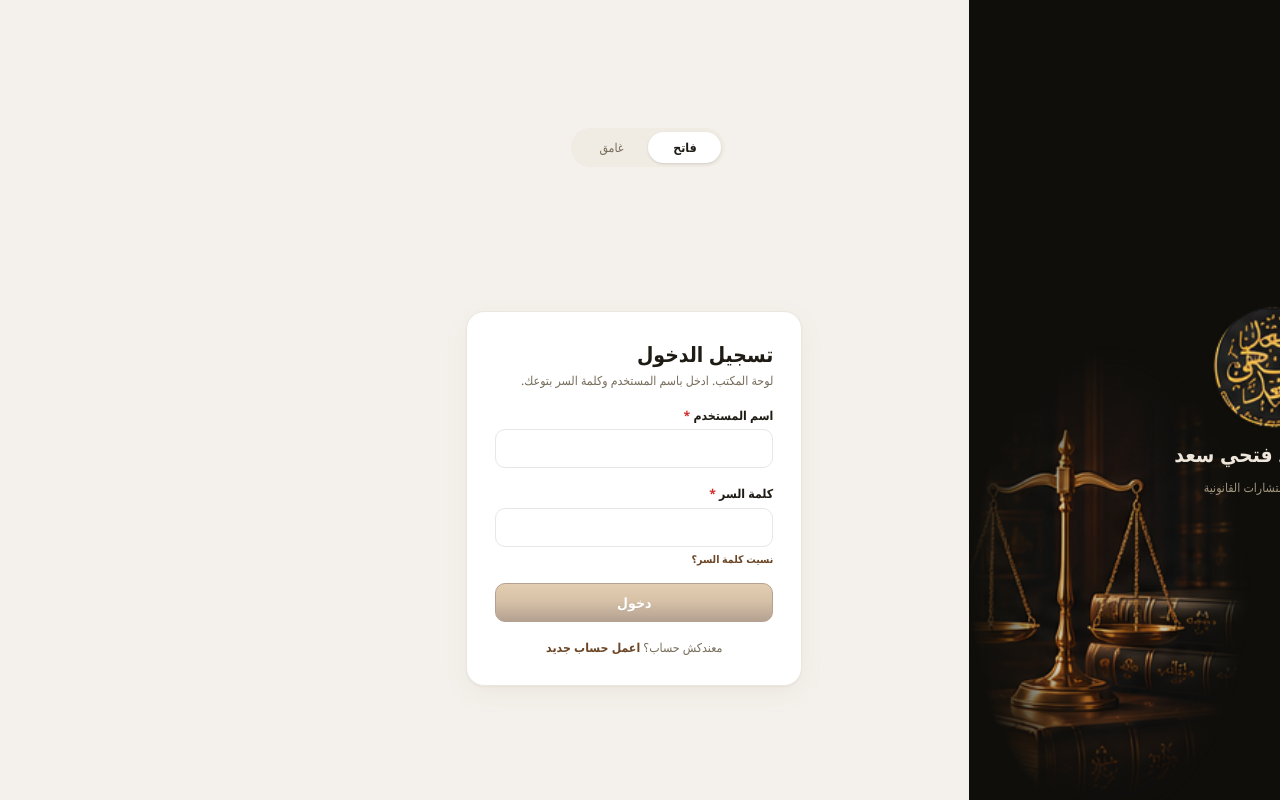
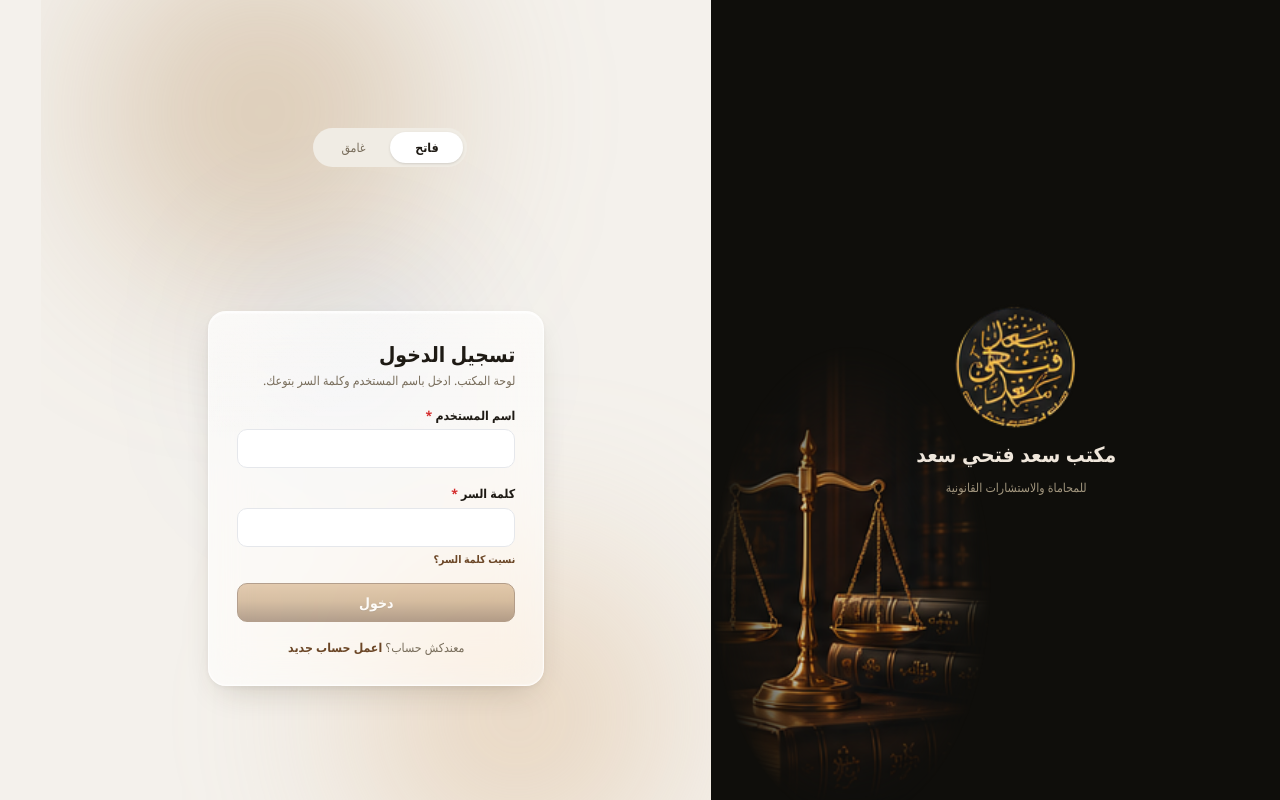
Before and after one commit to LegalAI-Platform/Office_chatbot, a React (Vite) app in the folder web/: page /login in a window 1280 px wide. Built offline with nearby package versions, Linux system fonts and the light colour scheme.

Commit message:
panel: every card is liquid glass with the iOS-style sheen; the sign-in pages and the alerts menu are glass too
Co-Authored-By: Claude Sonnet 5.5 <noreply@anthropic.com>

```diff
--- a/web/src/app/Layout.tsx
+++ b/web/src/app/Layout.tsx
@@ -232,7 +232,7 @@ function Bell({ late }: { late: number }) {
         ) : null}
       </button>
       {open ? (
-        <div role="dialog" aria-label="التنبيهات" className="surface absolute top-[calc(100%+0.5rem)] left-0 z-30 grid w-[min(22rem,calc(100vw-2rem))] gap-1 rounded-xl p-2">
+        <div role="dialog" aria-label="التنبيهات" className="liquid liquid-strong absolute top-[calc(100%+0.5rem)] left-0 z-30 grid w-[min(22rem,calc(100vw-2rem))] gap-1 rounded-2xl p-2">
           <div className="flex items-center justify-between px-2 py-1">
             <span className="font-bold">التنبيهات</span>
             {unread > 0 ? (
--- a/web/src/features/auth/AuthLayout.tsx
+++ b/web/src/features/auth/AuthLayout.tsx
@@ -17,10 +17,16 @@ export function AuthLayout({ title, subtitle, children }: { title: string; subti
         </div>
       </section>
 
-      <div className="relative grid place-items-center px-4 pt-20 pb-10 lg:py-10">
+      <div className="relative isolate grid place-items-center overflow-hidden px-4 pt-20 pb-10 lg:py-10">
+        {/* the soft light the glass card shows through (the page's gold and warm sand) */}
+        <div aria-hidden className="pointer-events-none absolute inset-0 -z-10">
+          <span className="absolute -top-16 end-[8%] size-[24rem] rounded-full bg-gold/35 blur-[90px]" />
+          <span className="absolute -bottom-20 start-[6%] size-[22rem] rounded-full bg-[#d9b48a]/45 blur-[90px]" />
+          <span className="absolute top-1/3 start-[40%] size-[14rem] rounded-full bg-blue/10 blur-[80px]" />
+        </div>
         {/* the look before signing in too (the same choice as inside, kept in the browser) */}
         <ThemePicker label="الشكل" className="absolute top-4 end-4 w-44" />
-        <div className="surface grid w-full max-w-sm gap-5 rounded-[var(--radius-sheet)] p-6 lg:p-8">
+        <div className="liquid grid w-full max-w-sm gap-5 rounded-[var(--radius-sheet)] p-6 lg:p-8">
           <div className="grid gap-1">
             <h1 className="text-2xl">{title}</h1>
             {subtitle ? <p className="text-sm text-ink-soft">{subtitle}</p> : null}
--- a/web/src/styles.css
+++ b/web/src/styles.css
@@ -272,25 +272,58 @@
   /* «liquid glass» (the account page): the card see-through over the page's soft gold light, a lit top edge, blur behind */
   .liquid,
   .liquid-kids > .surface {
+    /* positioned and isolated: the sheen below sits inside the card, behind its words (a utility such as .absolute still wins) */
+    position: relative;
+    isolation: isolate;
     background: color-mix(in oklab, var(--card) 62%, transparent);
     border: 1px solid color-mix(in oklab, var(--card) 40%, rgb(255 255 255 / 0.55));
     box-shadow:
-      inset 0 1px 0 rgb(255 255 255 / 0.35),
-      inset 0 -1px 0 rgb(0 0 0 / 0.03),
-      0 12px 32px -12px rgb(60 44 20 / 0.18);
-    backdrop-filter: blur(18px) saturate(160%);
-    -webkit-backdrop-filter: blur(18px) saturate(160%);
+      inset 0 1.5px 1px rgb(255 255 255 / 0.7),
+      inset 0 -1px 1px rgb(255 255 255 / 0.25),
+      inset 0 0 18px rgb(255 255 255 / 0.12),
+      0 14px 34px -14px rgb(60 44 20 / 0.24),
+      0 2px 6px rgb(60 44 20 / 0.05);
+    backdrop-filter: blur(20px) saturate(170%);
+    -webkit-backdrop-filter: blur(20px) saturate(170%);
+  }
+  /* the specular sheen (iOS-style): a curved light from the top corner that fades out across the glass */
+  .liquid::before {
+    content: "";
+    position: absolute;
+    inset: 0;
+    z-index: -1;
+    pointer-events: none;
+    border-radius: inherit;
+    background:
+      radial-gradient(110% 70% at 6% -14%, rgb(255 255 255 / 0.5) 0%, rgb(255 255 255 / 0.12) 40%, transparent 64%),
+      linear-gradient(to bottom, rgb(255 255 255 / 0.1), transparent 34%);
+  }
+  /* a card that sits over other content (a menu of alerts): the same glass, thicker, so what is behind never crosses its words */
+  .liquid.liquid-strong {
+    background: color-mix(in oklab, var(--card) 97%, transparent); /* the bar above it already blurs: a thinner body let the greeting show through its words */
+    backdrop-filter: blur(28px) saturate(180%);
+    -webkit-backdrop-filter: blur(28px) saturate(180%);
   }
   :root[data-theme="dark"] .liquid,
   :root[data-theme="dark"] .liquid-kids > .surface {
-    border-color: rgb(255 255 255 / 0.08);
-    box-shadow: inset 0 1px 0 rgb(255 255 255 / 0.06), 0 12px 32px -12px rgb(0 0 0 / 0.6);
+    border-color: rgb(255 255 255 / 0.1);
+    box-shadow: inset 0 1.5px 1px rgb(255 255 255 / 0.12), inset 0 -1px 1px rgb(255 255 255 / 0.04), 0 12px 32px -12px rgb(0 0 0 / 0.6);
+  }
+  :root[data-theme="dark"] .liquid::before {
+    background:
+      radial-gradient(110% 70% at 6% -14%, rgb(255 255 255 / 0.14) 0%, rgb(255 255 255 / 0.04) 40%, transparent 64%),
+      linear-gradient(to bottom, rgb(255 255 255 / 0.04), transparent 34%);
   }
   @media (prefers-color-scheme: dark) {
     :root:not([data-theme="light"]) .liquid,
     :root:not([data-theme="light"]) .liquid-kids > .surface {
-      border-color: rgb(255 255 255 / 0.08);
-      box-shadow: inset 0 1px 0 rgb(255 255 255 / 0.06), 0 12px 32px -12px rgb(0 0 0 / 0.6);
+      border-color: rgb(255 255 255 / 0.1);
+      box-shadow: inset 0 1.5px 1px rgb(255 255 255 / 0.12), inset 0 -1px 1px rgb(255 255 255 / 0.04), 0 12px 32px -12px rgb(0 0 0 / 0.6);
+    }
+    :root:not([data-theme="light"]) .liquid::before {
+      background:
+        radial-gradient(110% 70% at 6% -14%, rgb(255 255 255 / 0.14) 0%, rgb(255 255 255 / 0.04) 40%, transparent 64%),
+        linear-gradient(to bottom, rgb(255 255 255 / 0.04), transparent 34%);
     }
   }
   /*
```
